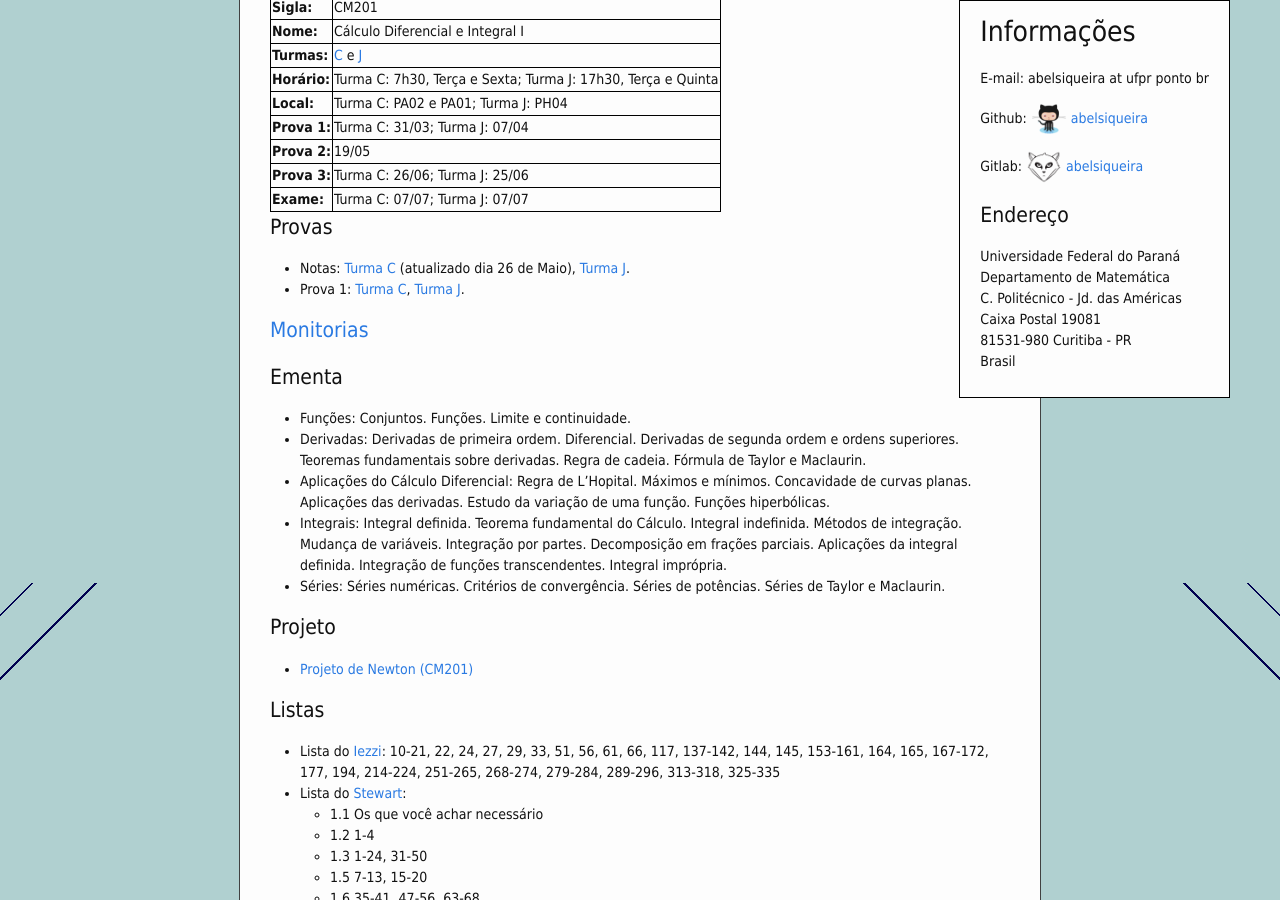
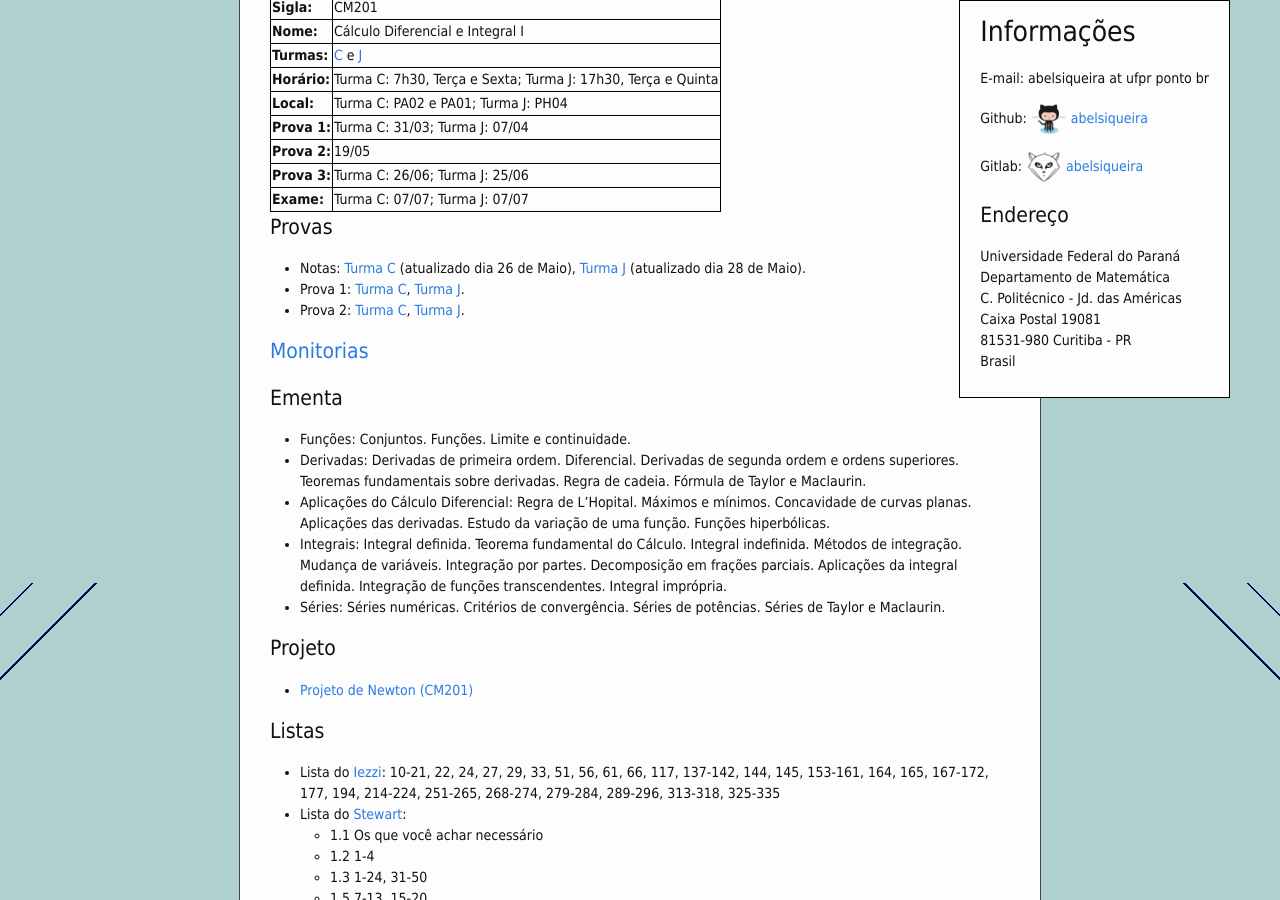
Before and after one commit to abelsiqueira/abelsiqueira.github.io-old, a Jekyll site: the page built from _posts/br/2015-02-18-cm201-calculo-diferencial-e-integral-2015s1.markdown, in a window 1280 px wide and 900 px high, scrolled down 317 px. Built offline with Jekyll 4.4.1, drawn with Linux system fonts in a browser that asks for light colours; nearby versions of some CDN libraries.

Commit message:
Atualiza notas na página e adiciona prova 2 das disciplinas

```diff
--- a/_posts/br/2015-02-18-cm201-calculo-diferencial-e-integral-2015s1.markdown
+++ b/_posts/br/2015-02-18-cm201-calculo-diferencial-e-integral-2015s1.markdown
@@ -23,9 +23,12 @@ permalink:  cm201-2015s1
 
   - Notas: [Turma C]({{ site.baseurl }}/disciplinas/2015s1-cm201/notas-C.pdf)
     (atualizado dia 26 de Maio),
-    [Turma J]({{ site.baseurl }}/disciplinas/2015s1-cm201/notas-J.pdf).
+    [Turma J]({{ site.baseurl }}/disciplinas/2015s1-cm201/notas-J.pdf)
+    (atualizado dia 28 de Maio).
   - Prova 1: [Turma C]({{ site.baseurl }}/disciplinas/2015s1-cm201/prova1-C.pdf),
-    [Turma J]({{ site.baseurl }}/disciplinas/2015s1-cm201/prova-J.pdf).
+    [Turma J]({{ site.baseurl }}/disciplinas/2015s1-cm201/prova2-J.pdf).
+  - Prova 2: [Turma C]({{ site.baseurl }}/disciplinas/2015s1-cm201/prova2-C.pdf),
+    [Turma J]({{ site.baseurl }}/disciplinas/2015s1-cm201/prova2-J.pdf).
 
 # [Monitorias]({{ site.baseurl }}/assets/monitorias2015.pdf)
 
--- a/_posts/br/2015-02-20-cm202-calculo-diferencial-e-intergral-II-2015s1.markdown
+++ b/_posts/br/2015-02-20-cm202-calculo-diferencial-e-intergral-II-2015s1.markdown
@@ -22,7 +22,9 @@ permalink:  cm202-2015s1
 # Provas
 
   - [Prova 1]({{ site.baseurl }}/disciplinas/2015s1-cm202/prova1.pdf)
-  - [Notas]({{ site.baseurl }}/disciplinas/2015s1-cm202/notas.pdf)
+  - [Prova 2]({{ site.baseurl }}/disciplinas/2015s1-cm202/prova2.pdf)
+  - [Notas]({{ site.baseurl }}/disciplinas/2015s1-cm202/notas.pdf) (atualizado
+    dia 28 de Maio)
 
 # [Monitorias]({{ site.baseurl }}/assets/monitorias2015.pdf)
 
```
Also changed, not shown: 7 other files.
